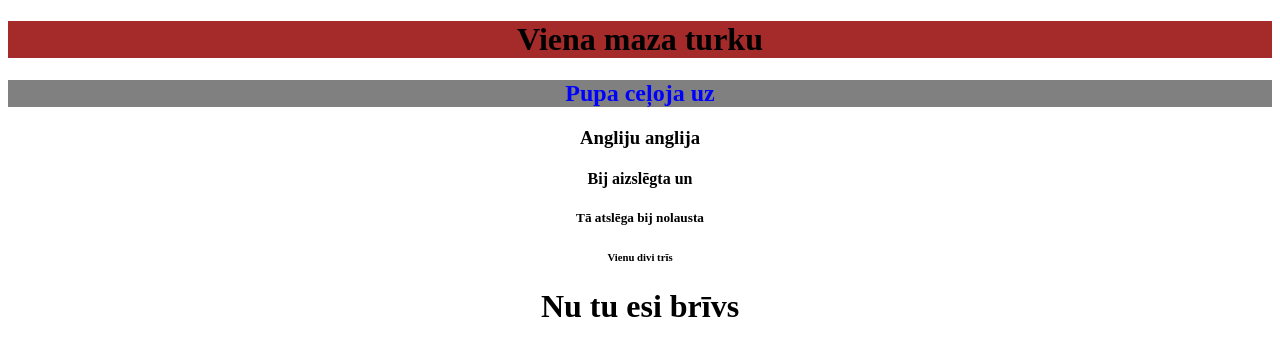
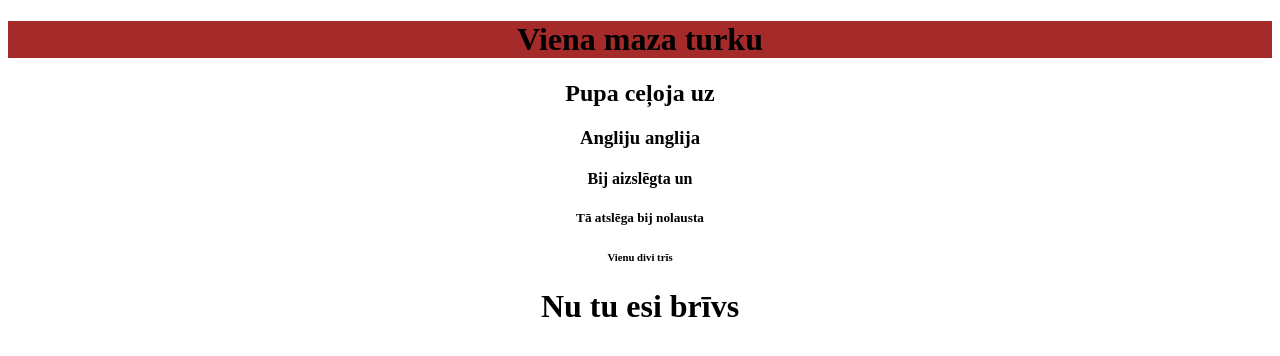
Before and after one commit to Gabitis/w3bpage_style, a plain HTML site: page index.html in a window 1280 px wide. Drawn offline with Linux system fonts and the light colour scheme.

Commit message:
Update index.html

```diff
--- a/index.html
+++ b/index.html
@@ -9,7 +9,7 @@
 <center>
 
 <h1 style="background-color:brown;">Viena maza turku</h1>
-<h2 style="color:blue;background-color:gray;">Pupa ceļoja uz</h2>
+<h2 style="color:loly pink;background-color:ice blue;">Pupa ceļoja uz</h2>
 <h3>Angliju anglija</h3>
 <h4>Bij aizslēgta un</h4>
 <h5>Tā atslēga bij nolausta</h5>
```
